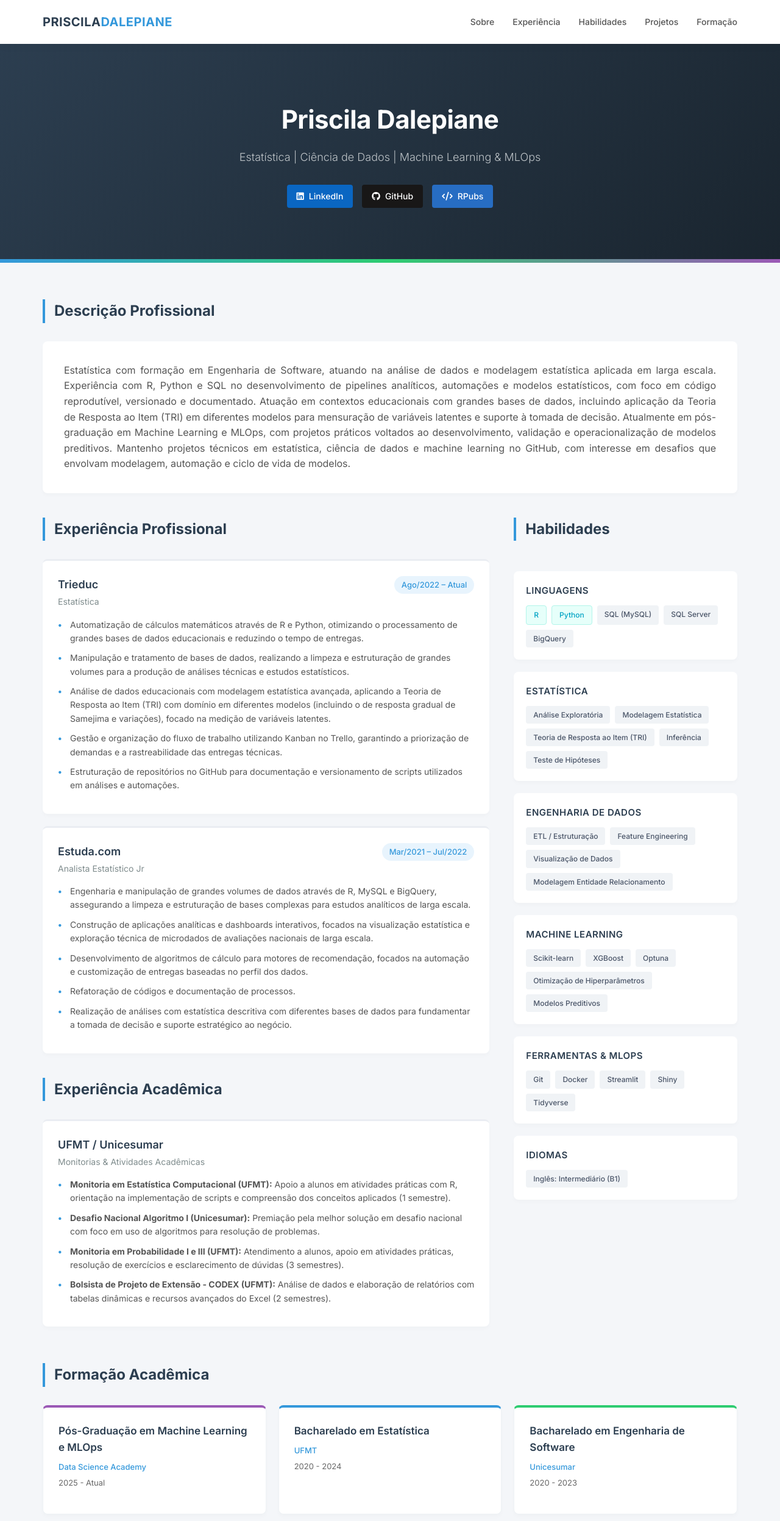
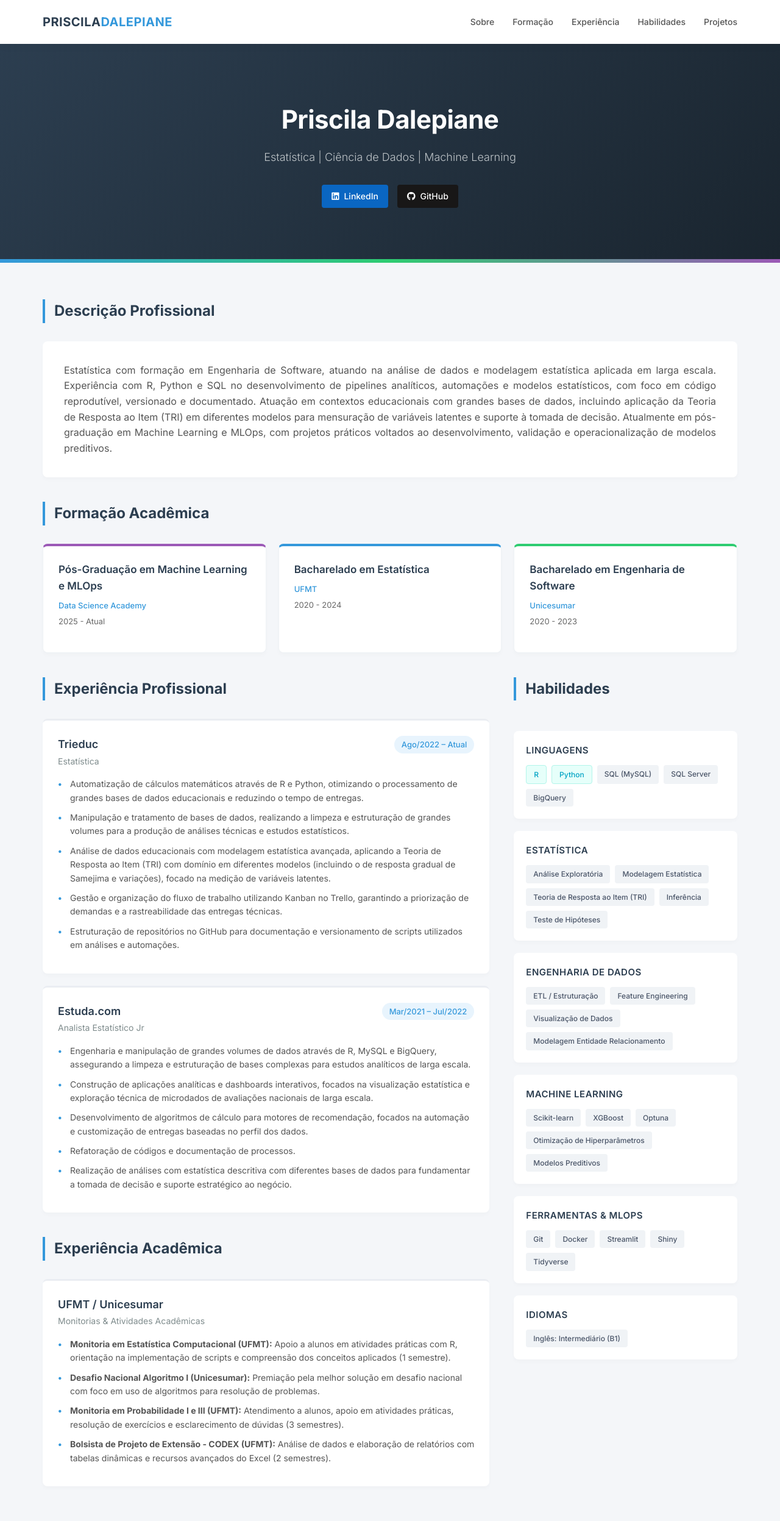
Before and after one commit to prisciladalepiane/curriculo, a plain HTML site: page index.html in a window 1280 px wide. Shown: the top 2495 px of the page at 61% size. Drawn offline with Linux system fonts and the light colour scheme.

Commit message:
Troca de posições

```diff
--- a/index.html
+++ b/index.html
@@ -17,10 +17,10 @@
             <div class="logo">PRISCILA<span>DALEPIANE</span></div>
             <ul class="nav-links">
                 <li><a href="#sobre">Sobre</a></li>
+                <li><a href="#formacao">Formação</a></li>
                 <li><a href="#experiencia">Experiência</a></li>
                 <li><a href="#habilidades">Habilidades</a></li>
                 <li><a href="#repositorios">Projetos</a></li>
-                <li><a href="#formacao">Formação</a></li>
             </ul>
         </div>
     </header>
@@ -29,7 +29,7 @@
     <section class="hero">
         <div class="container">
             <h1>Priscila Dalepiane</h1>
-            <p>Estatística | Ciência de Dados | Machine Learning & MLOps</p>
+            <p>Estatística | Ciência de Dados | Machine Learning </p>
             <div class="social-badges">
                 <a href="https://www.linkedin.com/in/priscila-gon%C3%A7alves-dalepiane-947b65b2/" target="_blank" class="badge badge-linkedin">
                     <i class="fab fa-linkedin"></i> LinkedIn
@@ -37,8 +37,8 @@
                 <a href="https://github.com/prisciladalepiane" target="_blank" class="badge badge-github">
                     <i class="fab fa-github"></i> GitHub
                 </a>
-                <a href="https://rpubs.com/prisciladalepiane" target="_blank" class="badge badge-rpubs">
-                    <i class="fas fa-code"></i> RPubs
+            <!--  <a href="https://rpubs.com/prisciladalepiane" target="_blank" class="badge badge-rpubs">
+                    <i class="fas fa-code"></i> RPubs -->
                 </a>
             </div>
         </div>
@@ -47,20 +47,50 @@
     <!-- Main Content Layout -->
     <main class="container main-content">
 
-        <!-- About Section -->
+        <!-- SOBRE -->
         <section id="sobre" style="scroll-margin-top: 100px;">
             <h2 class="section-title">Descrição Profissional</h2>
             <div class="profile-card">
                 <p>
-                    Estatística com formação em Engenharia de Software, atuando na análise de dados e modelagem estatística aplicada em larga escala. Experiência com R, Python e SQL no desenvolvimento de pipelines analíticos, automações e modelos estatísticos, com foco em código reprodutível, versionado e documentado. Atuação em contextos educacionais com grandes bases de dados, incluindo aplicação da Teoria de Resposta ao Item (TRI) em diferentes modelos para mensuração de variáveis latentes e suporte à tomada de decisão. Atualmente em pós-graduação em Machine Learning e MLOps, com projetos práticos voltados ao desenvolvimento, validação e operacionalização de modelos preditivos. Mantenho projetos técnicos em estatística, ciência de dados e machine learning no GitHub, com interesse em desafios que envolvam modelagem, automação e ciclo de vida de modelos.
+                    Estatística com formação em Engenharia de Software, atuando na análise de dados e modelagem estatística aplicada em larga escala. Experiência com R, Python e SQL no desenvolvimento de pipelines analíticos, automações e modelos estatísticos, com foco em código reprodutível, versionado e documentado. Atuação em contextos educacionais com grandes bases de dados, incluindo aplicação da Teoria de Resposta ao Item (TRI) em diferentes modelos para mensuração de variáveis latentes e suporte à tomada de decisão. Atualmente em pós-graduação em Machine Learning e MLOps, com projetos práticos voltados ao desenvolvimento, validação e operacionalização de modelos preditivos.
                 </p>
             </div>
         </section>
+        <!-- Formação -->
+        <section id="formacao" style="scroll-margin-top: 100px;">
+            <h2 class="section-title">Formação Acadêmica</h2>
+            <div class="repo-grid" style="grid-template-columns: repeat(auto-fill, minmax(280px, 1fr));">
 
-        <!-- Two column section: Experience & Skills -->
-        <div class="grid-2">
+                <div class="repo-card" style="border-top: 4px solid #9b59b6;">
+                    <div>
+                        <div class="repo-name" style="font-size: 17px;">Pós-Graduação em Machine Learning e MLOps</div>
+                        <div class="repo-desc" style="color: #3498db; font-weight: 500; margin-bottom: 5px;">Data Science Academy</div>
+                        <div class="repo-desc">2025 - Atual</div>
+                    </div>
+                </div>
+
+                <div class="repo-card" style="border-top: 4px solid #3498db;">
+                    <div>
+                        <div class="repo-name" style="font-size: 17px;">Bacharelado em Estatística</div>
+                        <div class="repo-desc" style="color: #3498db; font-weight: 500; margin-bottom: 5px;">UFMT</div>
+                        <div class="repo-desc">2020 - 2024</div>
+                    </div>
+                </div>
+
+                <div class="repo-card" style="border-top: 4px solid #2ecc71;">
+                    <div>
+                        <div class="repo-name" style="font-size: 17px;">Bacharelado em Engenharia de Software</div>
+                        <div class="repo-desc" style="color: #3498db; font-weight: 500; margin-bottom: 5px;">Unicesumar</div>
+                        <div class="repo-desc">2020 - 2023</div>
+                    </div>
+                </div>
+
+            </div>
+        </section>
 
 
+        <!-- Two column section: Experiência & Habilidades -->
+        <div class="grid-2">
             <!-- Left: Experience Section -->
             <section id="experiencia" style="scroll-margin-top: 100px;">
                 <h2 class="section-title">Experiência Profissional</h2>
@@ -191,40 +221,7 @@
             </aside>
         </div>
 
-        <!-- Education Section -->
-        <section id="formacao" style="scroll-margin-top: 100px;">
-            <h2 class="section-title">Formação Acadêmica</h2>
-            <div class="repo-grid" style="grid-template-columns: repeat(auto-fill, minmax(280px, 1fr));">
-
-                <div class="repo-card" style="border-top: 4px solid #9b59b6;">
-                    <div>
-                        <div class="repo-name" style="font-size: 17px;">Pós-Graduação em Machine Learning e MLOps</div>
-                        <div class="repo-desc" style="color: #3498db; font-weight: 500; margin-bottom: 5px;">Data Science Academy</div>
-                        <div class="repo-desc">2025 - Atual</div>
-                    </div>
-                </div>
-
-                <div class="repo-card" style="border-top: 4px solid #3498db;">
-                    <div>
-                        <div class="repo-name" style="font-size: 17px;">Bacharelado em Estatística</div>
-                        <div class="repo-desc" style="color: #3498db; font-weight: 500; margin-bottom: 5px;">UFMT</div>
-                        <div class="repo-desc">2020 - 2024</div>
-                    </div>
-                </div>
-
-                <div class="repo-card" style="border-top: 4px solid #2ecc71;">
-                    <div>
-                        <div class="repo-name" style="font-size: 17px;">Bacharelado em Engenharia de Software</div>
-                        <div class="repo-desc" style="color: #3498db; font-weight: 500; margin-bottom: 5px;">Unicesumar</div>
-                        <div class="repo-desc">2020 - 2023</div>
-                    </div>
-                </div>
-
-            </div>
-        </section>
-
-
-        <!-- Repositories / Projects Section -->
+        <!-- Repositorios / Projetos -->
         <section id="repositorios" style="scroll-margin-top: 100px;">
             <h2 class="section-title">Portfólio de Repositórios (GitHub)</h2>
             <div class="repo-grid">
```
Also changed, not shown: 1 other file.
